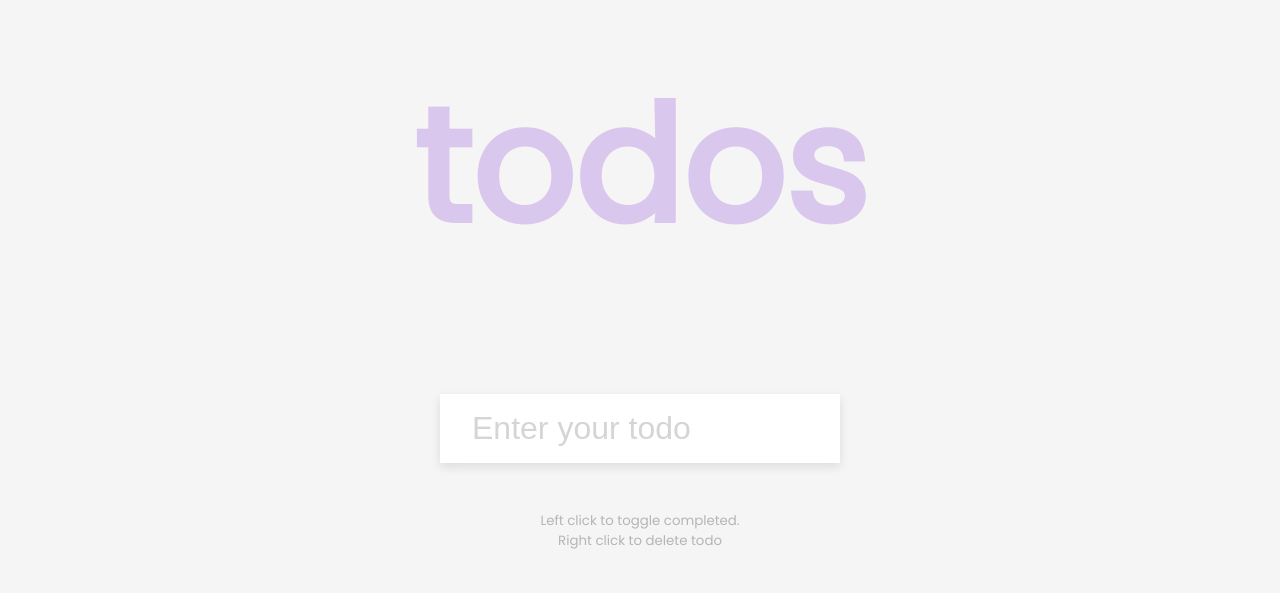
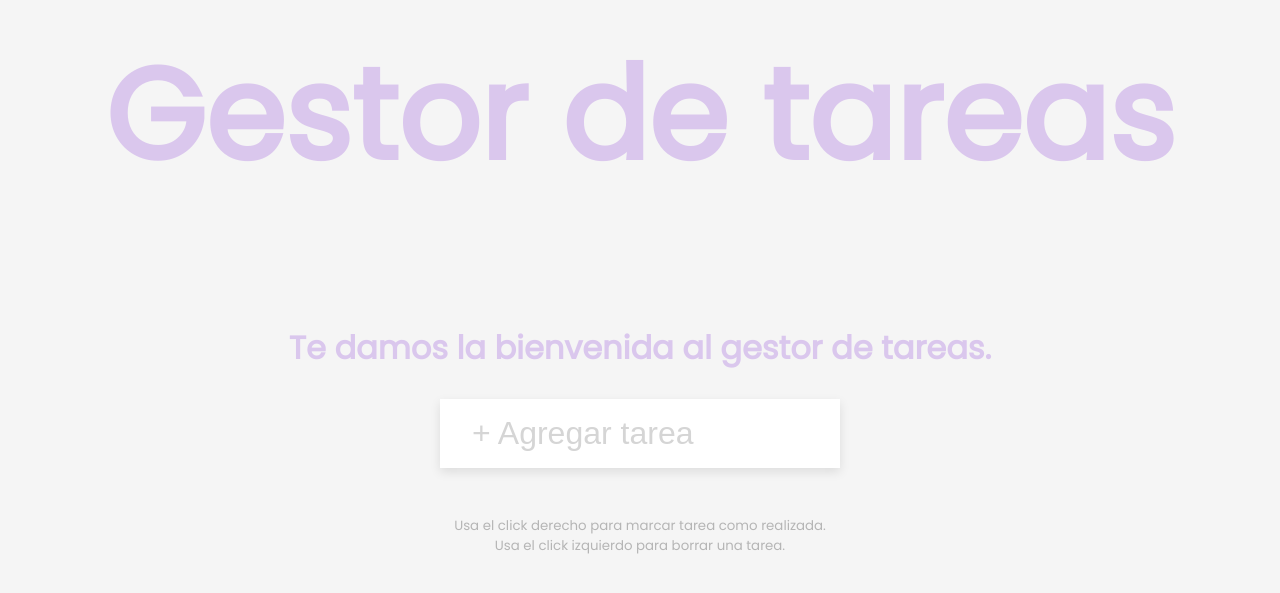
Before and after one commit to leaezequiel/todolist, a plain HTML site: page index.html in a window 1280 px wide. Shown: the part 155-748 px from the top of the page. Drawn offline with Linux system fonts and the light colour scheme.

Commit message:
fin primer sping

```diff
--- a/index.html
+++ b/index.html
@@ -4,24 +4,25 @@
     <meta charset="UTF-8" />
     <meta name="viewport" content="width=device-width, initial-scale=1.0" />
     <link rel="stylesheet" href="style.css" />
-    <title>Todo List</title>
+    <title>Gestor de tareas</title>
   </head>
   <body>
-    <h1>todos</h1>
+    <h1>Gestor de tareas</h1>
+    <h2>Te damos la bienvenida al gestor de tareas.</h2>
     <form id="form">
       <input
         type="text"
         class="input"
         id="input"
-        placeholder="Enter your todo"
+        placeholder="+ Agregar tarea"
         autocomplete="off"
       />
 
       <ul class="todos" id="todos"></ul>
     </form>
     <small
-      >Left click to toggle completed.<br />
-      Right click to delete todo</small
+      >Usa el click derecho para marcar tarea como realizada.<br />
+      Usa el click izquierdo para borrar una tarea.</small
     >
 
     <script src="script.js"></script>
--- a/style.css
+++ b/style.css
@@ -18,7 +18,14 @@ body {
 
 h1 {
   color: rgb(179, 131, 226);
-  font-size: 10rem;
+  font-size: 8rem;
+  text-align: center;
+  opacity: 0.4;
+}
+
+h2 {
+  color: rgb(179, 131, 226);
+  font-size: 2rem;
   text-align: center;
   opacity: 0.4;
 }
```
Also changed, not shown: d.png (added).
